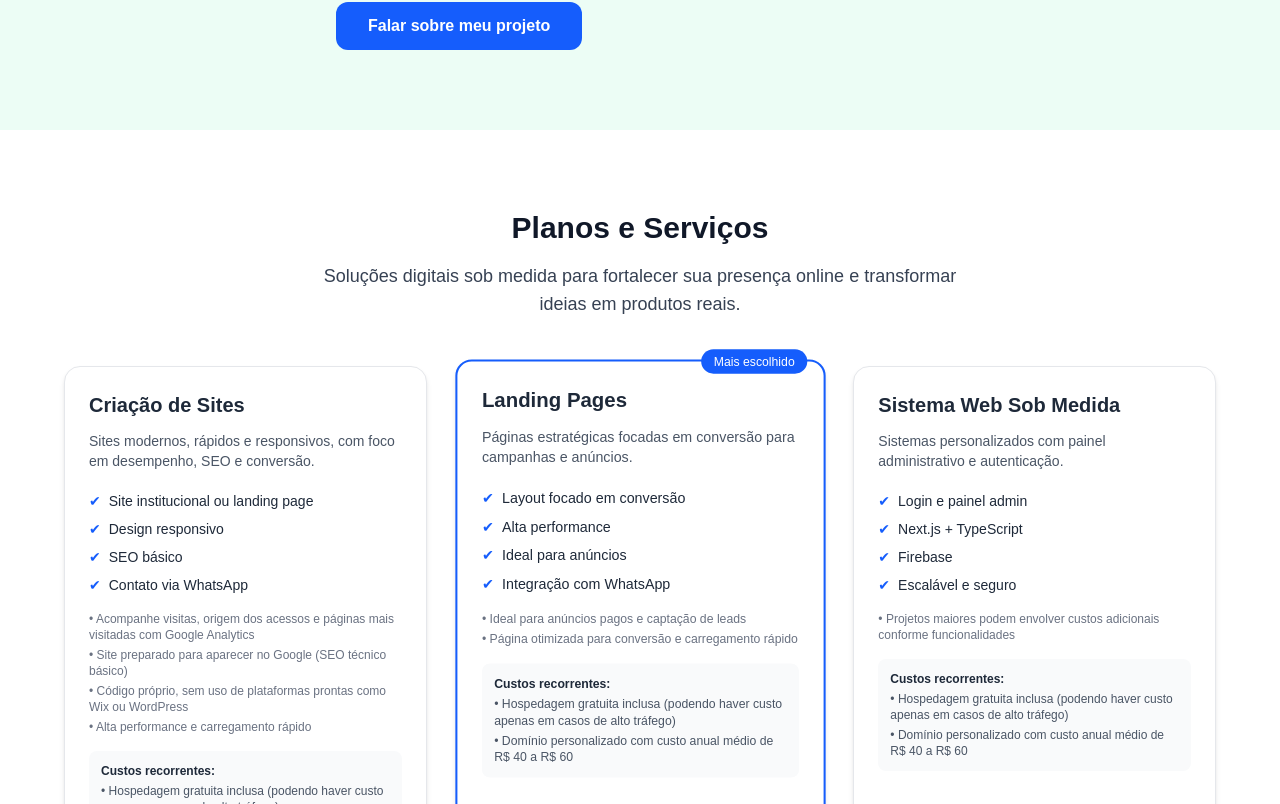
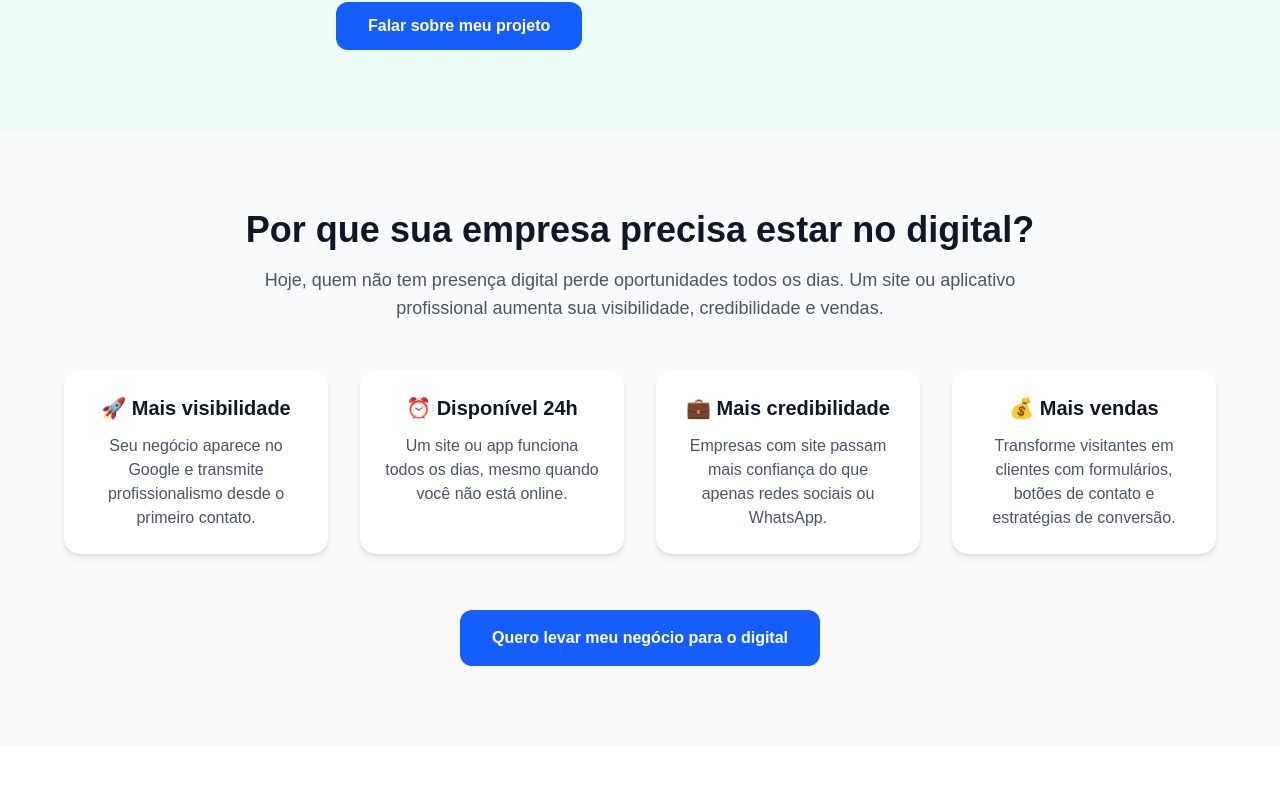
Before and after one commit to vinisantos2/meu-portfolio, a Next.js app: page / in a window 1280 px wide. Shown: the part 1496-2300 px from the top of the page. Built offline with nearby package versions, Linux system fonts and the light colour scheme.

Commit message:
feat: adiciona seçãocPor que digital e item no menu

```diff
--- a/src/components/Header.tsx
+++ b/src/components/Header.tsx
@@ -7,6 +7,7 @@ import img from '@/public/images/perfil/logo.png';
 const menuItems = [
   { title: 'Início', url: '#inicio' },
   { title: 'Perfil', url: '#perfil' },
+  { title: 'Por que digital', url: '#why-digital' }, // 👈 novo item
   { title: 'Serviços', url: '#servicos' },
   { title: 'Projetos', url: '#projetos' },
   { title: 'Ferramentas', url: '#ferramentas' },
--- a/src/pages/index.tsx
+++ b/src/pages/index.tsx
@@ -5,7 +5,7 @@ import Projects from "@/src/sections/projects";
 import Tools from "@/src/sections/tools";
 import Header from "../components/Header";
 import SecaoServicos from "../sections/servicos";
-import ChatBox from "../components/ChatBox";
+import WhyDigital from "../sections/whyDigital";
 
 export default function Home() {
   return (
@@ -13,15 +13,13 @@ export default function Home() {
       <Header />
       <Inicio />
       <Profile />
+
+      <WhyDigital />
+
       <SecaoServicos />
       <Projects />
       <Tools />
       <Contact />
-      {/* <ChatBox /> */}
     </>
-
-
-
-
   );
 }
--- a/src/sections/profile.tsx
+++ b/src/sections/profile.tsx
@@ -1,6 +1,6 @@
 export default function Profile() {
   return (
-    <section id="perfil" className="bg-emerald-50 dark:bg-gray-900 py-20 px-6">
+    <section id="perfil" className="bg-emerald-50 dark:bg-gray-800 py-20 px-6">
       <div className="max-w-6xl mx-auto flex flex-col md:flex-row items-center md:items-start gap-12">
 
         {/* FOTO */}
--- /dev/null
+++ b/src/sections/whyDigital.tsx
@@ -0,0 +1,75 @@
+export default function WhyDigital() {
+  return (
+    <section
+      id="why-digital"
+      className="bg-gray-50 dark:bg-gray-900 py-20 px-6"
+    >
+      <div className="max-w-6xl mx-auto text-center">
+        {/* TÍTULO */}
+        <h2 className="text-3xl md:text-4xl font-bold text-gray-900 dark:text-white">
+          Por que sua empresa precisa estar no digital?
+        </h2>
+
+        {/* SUBTÍTULO */}
+        <p className="mt-4 text-lg text-gray-600 dark:text-gray-300 max-w-3xl mx-auto">
+          Hoje, quem não tem presença digital perde oportunidades todos os dias.
+          Um site ou aplicativo profissional aumenta sua visibilidade,
+          credibilidade e vendas.
+        </p>
+
+        {/* CARDS */}
+        <div className="mt-12 grid gap-8 sm:grid-cols-2 lg:grid-cols-4">
+          <div className="bg-white dark:bg-gray-800 p-6 rounded-2xl shadow-md">
+            <h3 className="text-xl font-semibold text-gray-900 dark:text-white">
+              🚀 Mais visibilidade
+            </h3>
+            <p className="mt-3 text-gray-600 dark:text-gray-300">
+              Seu negócio aparece no Google e transmite profissionalismo desde o
+              primeiro contato.
+            </p>
+          </div>
+
+          <div className="bg-white dark:bg-gray-800 p-6 rounded-2xl shadow-md">
+            <h3 className="text-xl font-semibold text-gray-900 dark:text-white">
+              ⏰ Disponível 24h
+            </h3>
+            <p className="mt-3 text-gray-600 dark:text-gray-300">
+              Um site ou app funciona todos os dias, mesmo quando você não está
+              online.
+            </p>
+          </div>
+
+          <div className="bg-white dark:bg-gray-800 p-6 rounded-2xl shadow-md">
+            <h3 className="text-xl font-semibold text-gray-900 dark:text-white">
+              💼 Mais credibilidade
+            </h3>
+            <p className="mt-3 text-gray-600 dark:text-gray-300">
+              Empresas com site passam mais confiança do que apenas redes
+              sociais ou WhatsApp.
+            </p>
+          </div>
+
+          <div className="bg-white dark:bg-gray-800 p-6 rounded-2xl shadow-md">
+            <h3 className="text-xl font-semibold text-gray-900 dark:text-white">
+              💰 Mais vendas
+            </h3>
+            <p className="mt-3 text-gray-600 dark:text-gray-300">
+              Transforme visitantes em clientes com formulários, botões de
+              contato e estratégias de conversão.
+            </p>
+          </div>
+        </div>
+
+        {/* CTA */}
+        <div className="mt-14">
+          <a
+            href="#contact"
+            className="inline-block bg-blue-600 hover:bg-blue-700 text-white font-semibold px-8 py-4 rounded-xl transition"
+          >
+            Quero levar meu negócio para o digital
+          </a>
+        </div>
+      </div>
+    </section>
+  );
+}
```
